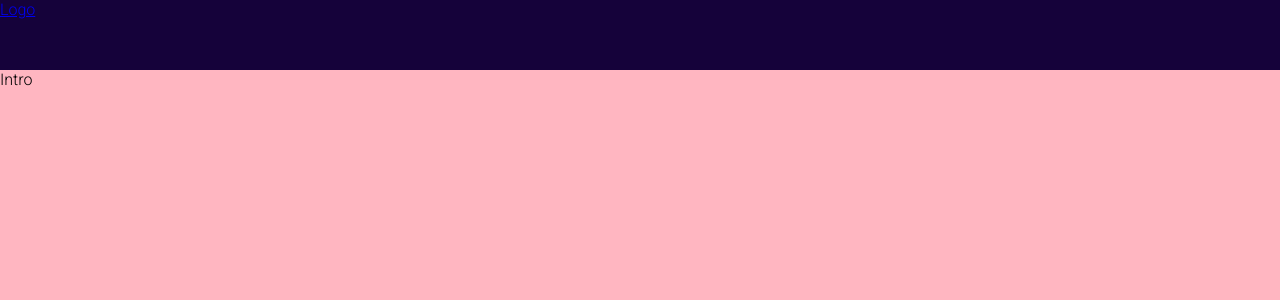
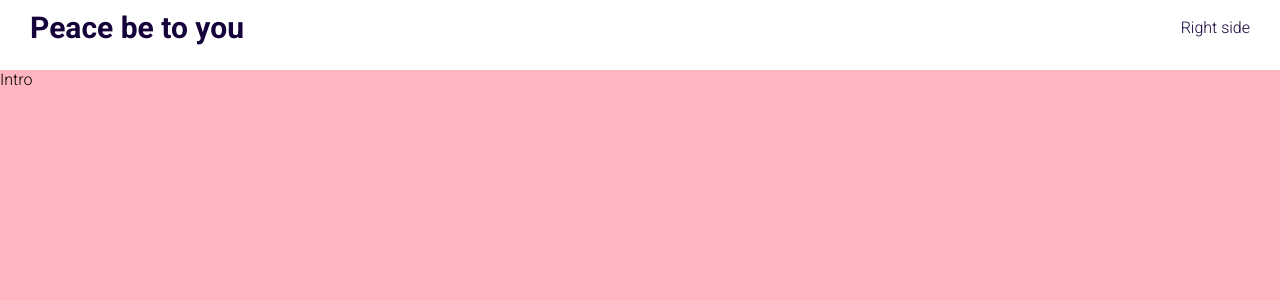
Before and after one commit to david204code/PortfolioLamaDev, a React (Create React App) app: page / in a window 1280 px wide. Shown: the top 300 px of the page. Built offline with nearby package versions, Linux system fonts and the light colour scheme.

Commit message:
Format the header/TopBar with CSS/SASS, like a standard Top menu bar

```diff
--- a/src/components/topbar/Topbar.jsx
+++ b/src/components/topbar/Topbar.jsx
@@ -7,9 +7,11 @@
       <div className="wrapper">
         <div className="left">
           {/* logo */}
-          <a href="#intro">Logo</a>
+          <a href="#intro" className="logo">
+            Peace be to you
+          </a>
         </div>
-        <div className="right"></div>
+        <div className="right">Right side</div>
       </div>
     </div>
   );
--- a/src/components/topbar/topbar.scss
+++ b/src/components/topbar/topbar.scss
@@ -3,9 +3,27 @@
 .topbar {
   width: 100%;
   height: 70px;
-  background-color: $mainColor;
+  background: white;
+  color: $mainColor;
   position: fixed;
   top: 0;
   // for the topbar to be on top when scroll down the page
   z-index: 2;
+
+  .wrapper {
+    padding: 10px 30px;
+    display: flex;
+    align-items: center;
+    // split the item evenly on the Topbar
+    justify-content: space-between;
+
+    .left {
+      .logo {
+        font-size: 30px;
+        font-weight: 700;
+        text-decoration: none;
+        color: inherit;
+      }
+    }
+  }
 }
```
